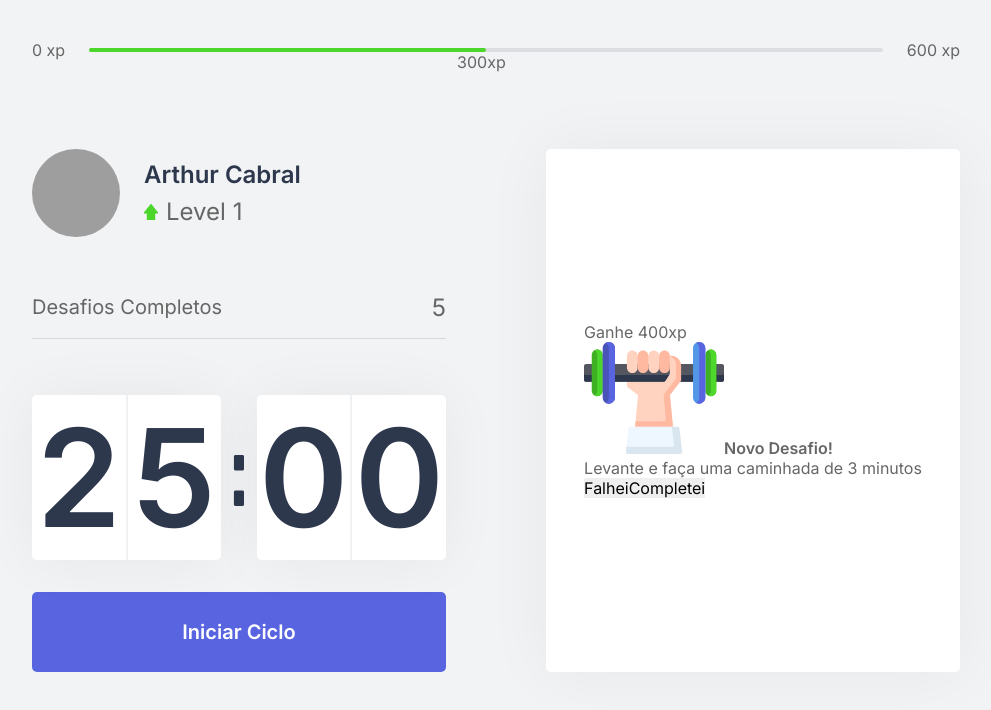
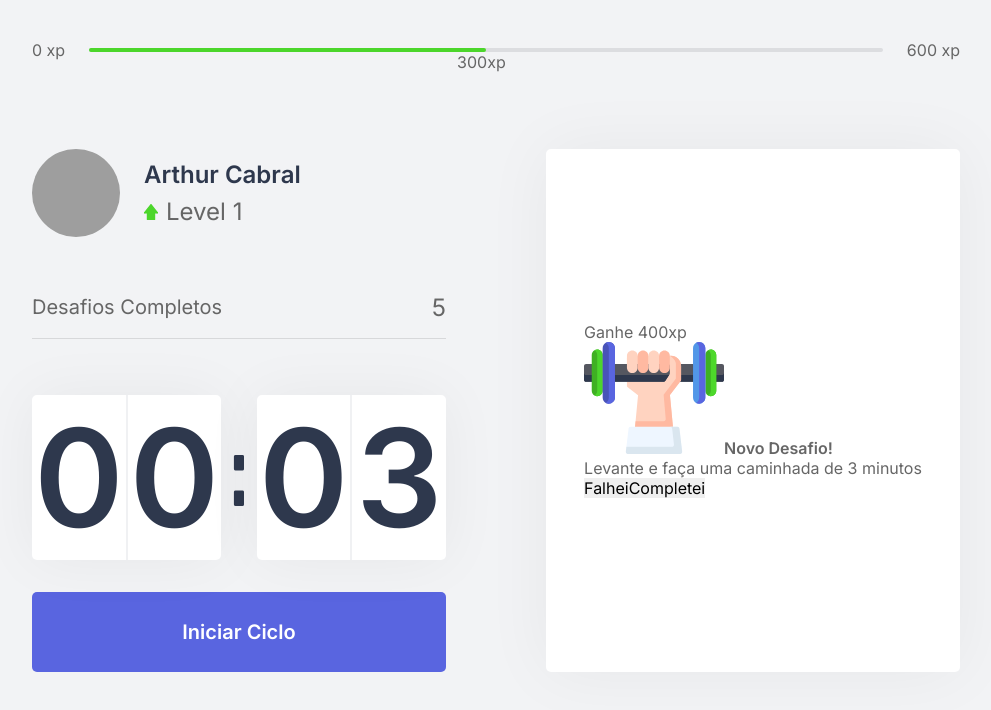
Before and after one commit to Ah-Cabral/NLW, a Next.js app: page / in a window 1280 px wide. Shown: the top 710 px of the page, without its empty margins (144-1135 px from the left). Built offline with nearby package versions, Linux system fonts and the light colour scheme; grey boxes are pictures that could not be loaded.

Commit message:
Mudando tempo p/ melhorar a visualização dos efeitos.

```diff
--- a/src/components/Countdown.tsx
+++ b/src/components/Countdown.tsx
@@ -8,7 +8,7 @@ import styles from '../styles/components/Countdown.module.css'
 export function Countdown(){
 
     //Declarando por desestruturação os elementos time e setTime
-    const [time, setTime] = useState(25 * 60);
+    const [time, setTime] = useState(0.05 * 60);
 
     //Declarando por desestruturação os elementos time e setTime
     const [isActive, setIsActive] = useState(false);
@@ -59,7 +59,7 @@ export function Countdown(){
         setIsActive(false);
 
         //E irá mudar o tempo dos minutos para o tempo inicial
-        setTime(25 * 60);
+        setTime(0.05 * 60);
 
     }
 
```
